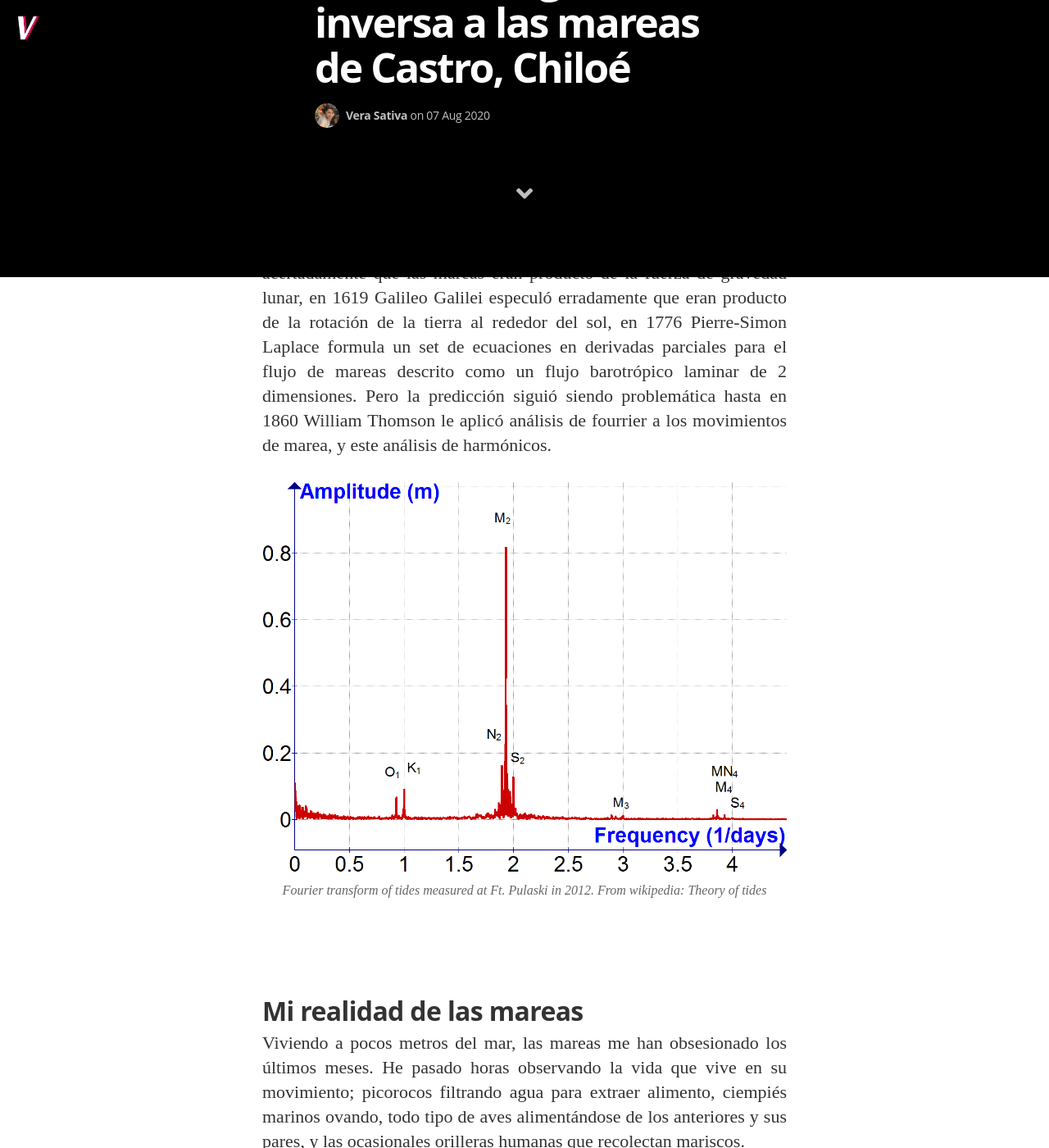
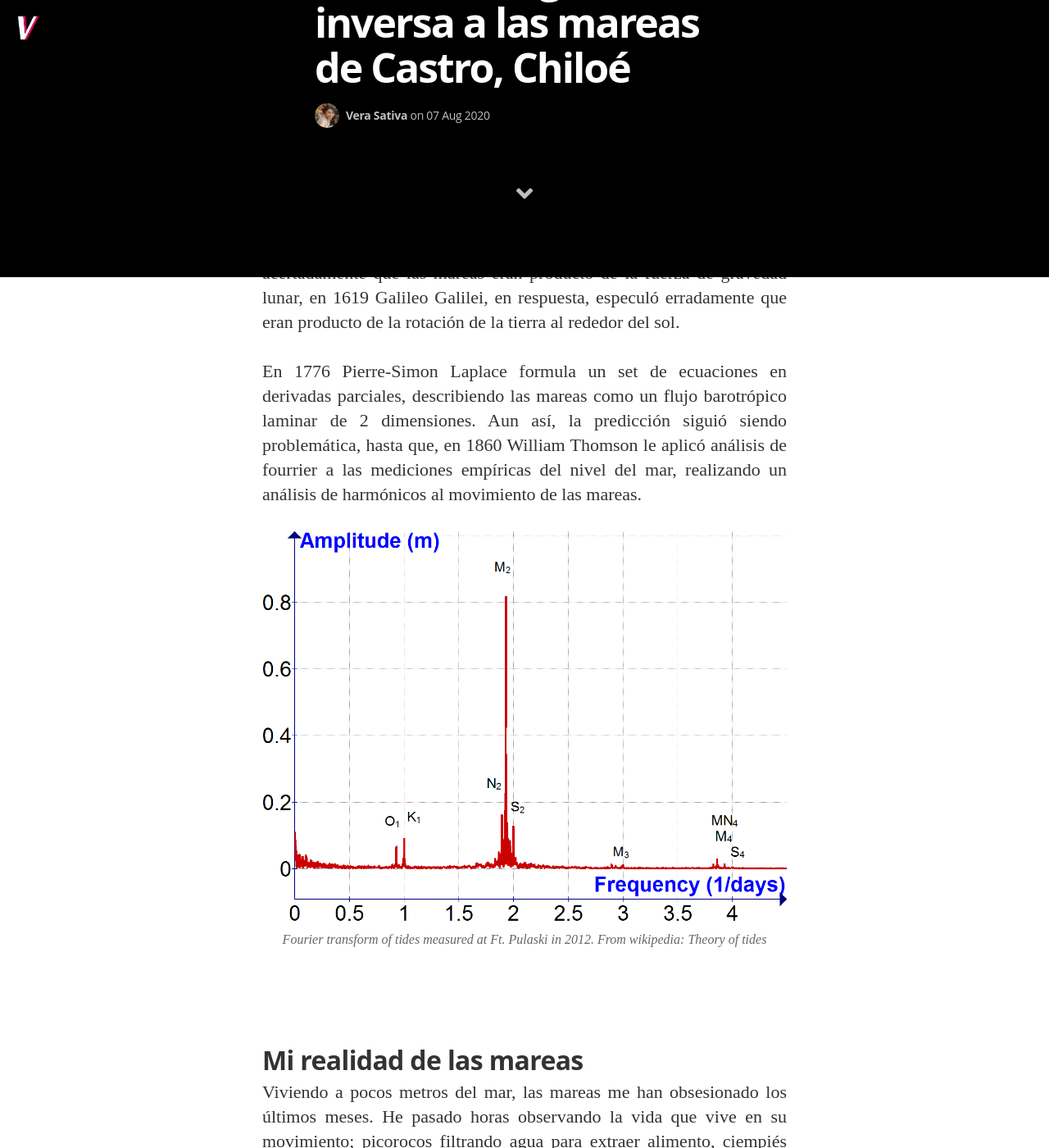
Before and after one commit to verasativa/verasativa.github.io, a Jekyll site: the page built from _posts/2020-08-07-mareas-castro.md, in a window 1280 px wide and 1400 px high, scrolled down 1062 px. Shown: the whole window at 82% size. Built offline with Jekyll 4.4.1, drawn with Linux system fonts in a browser that asks for light colours; nearby versions of some CDN libraries; some web fonts are replaced; some of the changed text lies outside the part shown.

Commit message:
fix: mareas spells and typos

```diff
--- a/_posts/2020-08-07-mareas-castro.md
+++ b/_posts/2020-08-07-mareas-castro.md
@@ -9,7 +9,9 @@ tags: Furrier señales
 A causa de la importancia de la transformación de Lorentz para la relatividad especial, arrastraba un interés general en las transformaciones matemáticas hace unos meses. Pero siendo mi orientación de aprendizaje extremadamente practica, sentía que necesitaba un ejercicio practico, para aprender algo valioso.
 
 ## La historia mareas
-La predicción de las mareas es un problema que los humanos enfrentamos desde la pre-historia. En 1609 Johannes Kepler sugirió acertadamente que las mareas eran producto de la fuerza de gravedad lunar, en 1619 Galileo Galilei especuló erradamente que eran producto de la rotación de la tierra al rededor del sol, en 1776 Pierre-Simon Laplace formula un set de ecuaciones en derivadas parciales para el flujo de mareas descrito como un flujo barotrópico laminar de 2 dimensiones. Pero la predicción siguió siendo problemática hasta en 1860 William Thomson le aplicó análisis de fourrier a los movimientos de marea, y este análisis de harmónicos.
+La predicción de las mareas es un problema que los humanos enfrentamos desde la pre-historia. En 1609 Johannes Kepler sugirió acertadamente que las mareas eran producto de la fuerza de gravedad lunar, en 1619 Galileo Galilei, en respuesta, especuló erradamente que eran producto de la rotación de la tierra al rededor del sol.
+
+En 1776 Pierre-Simon Laplace formula un set de ecuaciones en derivadas parciales, describiendo las mareas como un flujo barotrópico laminar de 2 dimensiones. Aun así, la predicción siguió siendo problemática, hasta que, en 1860 William Thomson le aplicó análisis de fourrier a las mediciones empíricas del nivel del mar, realizando un análisis de harmónicos al movimiento de las mareas.
 
 ![Fourier transform of tides measured at Ft. Pulaski in 2012. From wikipedia: Theory of tides](/assets/img/posts/tides_fourier_transform.png)
 
@@ -19,7 +21,7 @@ Viviendo a pocos metros del mar, las mareas me han obsesionado los últimos mese
 
 En la marea la vida florece.
 
-Hay astrónomos que hablan del sistema bi-planetario, pues nuestra luna es inusualmente grande para nuestra tierra, y como tal vez esta relación única su la hermana luna, le dio a nuestra madre tierra las mareas, y en estas, se desarrolló la vida.
+Hay astrónomos que hablan del sistema bi-planetario, pues nuestra luna es inusualmente grande para un planeta como la tierra. Y como, tal vez, esta relación única su la hermana luna, le dio a nuestra madre tierra las mareas. Y en estas, se desarrolló la vida.
 
 ![La marea mi vecina](/assets/img/posts/marea.jpg)
 
```
